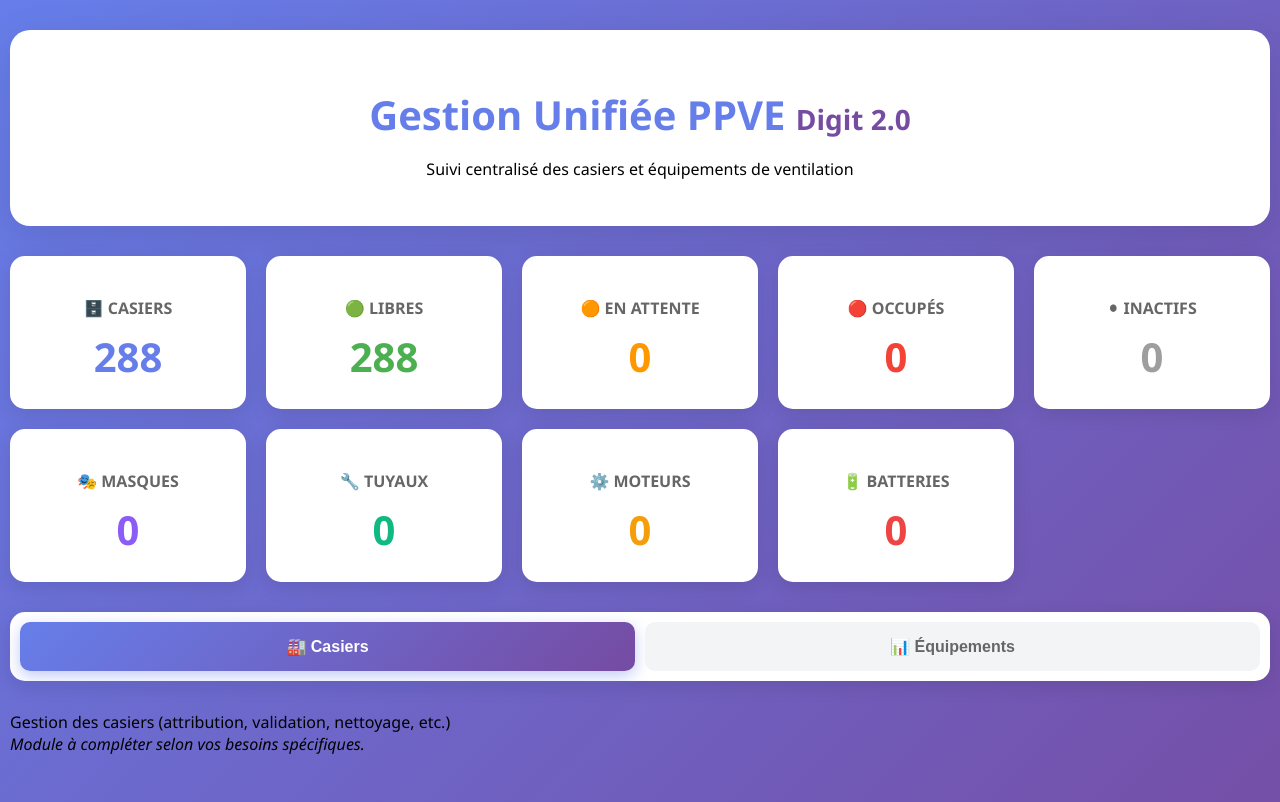
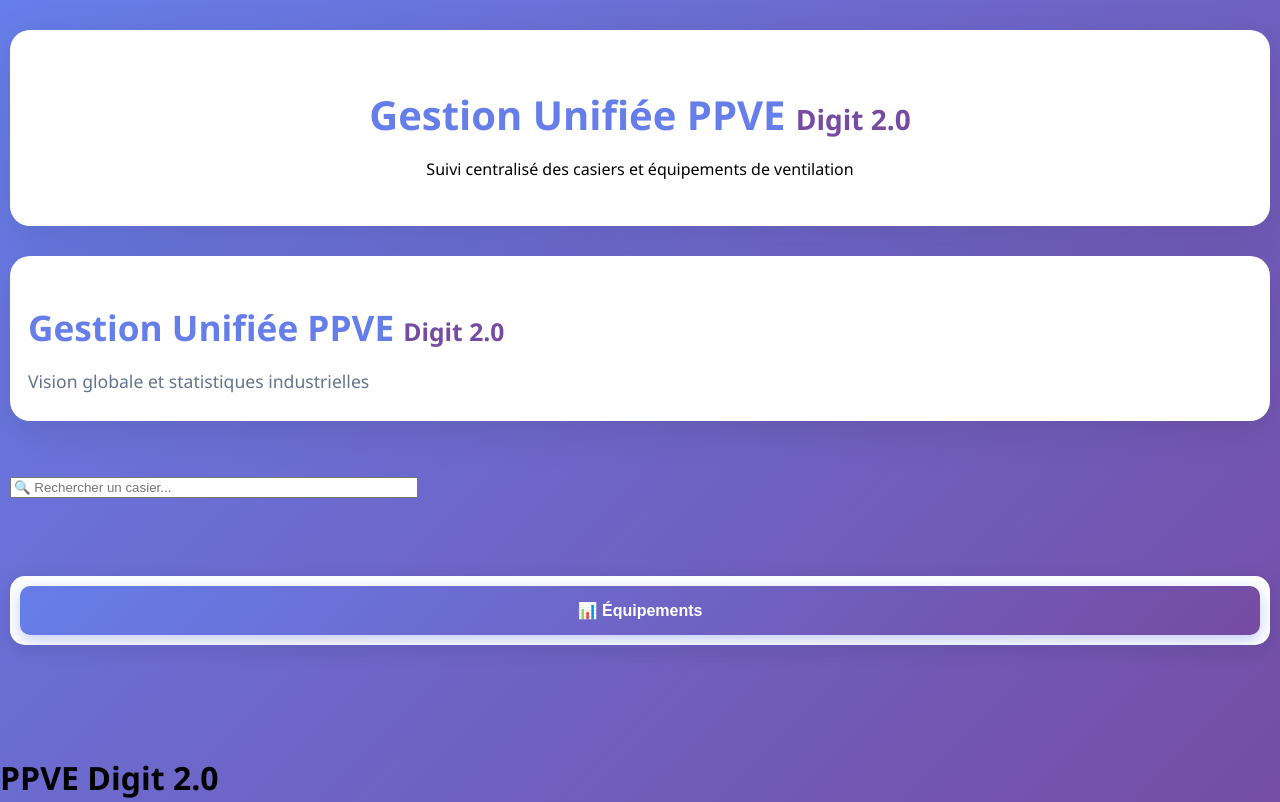
Before and after one commit to behui/Gestion-EPI, a plain HTML site: page index.html in a window 1280 px wide. Shown: the top 802 px of the page. Drawn offline with nearby package versions, Linux system fonts and the light colour scheme; a script that the page names is missing; a web font is replaced by a local one.

Commit message:
Enhance index.html with dashboard and search features
Added dashboard section with dynamic KPIs and search functionality for lockers.

```diff
--- a/index.html
+++ b/index.html
@@ -117,19 +117,28 @@
             <h1>Gestion Unifiée PPVE <span style="font-size:0.7em;color:#764ba2;">Digit 2.0</span></h1>
             <p>Suivi centralisé des casiers et équipements de ventilation</p>
         </div>
-        <div class="dashboard" id="dashboard">
-            <!-- KPIs dynamiques -->
+        <!-- DASHBOARD STYLE VITRINEMASQUE -->
+        <div id="dashboard-vitrine" style="margin-bottom:40px;">
+            <div style="background:white;border-radius:20px;padding:24px 18px 10px 18px;box-shadow:0 10px 40px rgba(0,0,0,0.10);margin-bottom:18px;">
+                <h1 style="color:#667eea;font-size:2.2em;font-weight:800;margin-bottom:6px;">Gestion Unifiée PPVE <span style="font-size:0.7em;color:#764ba2;">Digit 2.0</span></h1>
+                <p style="color:#64748b;font-size:1.1em;">Vision globale et statistiques industrielles</p>
+            </div>
+            <!-- STATS PLATEFORMES -->
+            <div id="stats-plateformes" style="display:grid;grid-template-columns:repeat(auto-fit,minmax(150px,1fr));gap:12px;margin-bottom:18px;"></div>
+            <!-- DASHBOARD STATUTS -->
+            <div id="statuts-grid" style="display:grid;grid-template-columns:repeat(auto-fit,minmax(140px,1fr));gap:12px;margin-bottom:18px;"></div>
+            <!-- RECHERCHE CASIERS -->
+            <div style="margin-bottom:18px;"><input id="search-casier" class="search-input" style="width:100%;max-width:400px;" placeholder="🔍 Rechercher un casier..." oninput="setCasiersSearch(this.value)"></div>
+            <!-- INFO RÉSULTATS -->
+            <div id="result-info" style="padding:12px 0 8px 0;color:#667eea;font-weight:700;"></div>
+            <!-- GRILLE CASIERS -->
+            <div id="casiers-grid" class="casiers-grid" style="display:grid;grid-template-columns:repeat(auto-fill,minmax(130px,1fr));gap:12px;"></div>
         </div>
+        <!-- Onglets équipements (Pika) -->
         <div class="tabs">
-            <button class="tab active" onclick="switchTab('casiers')">🏭 Casiers</button>
-            <button class="tab" onclick="switchTab('equipements')">📊 Équipements</button>
+            <button class="tab active" onclick="switchTab('equipements')">📊 Équipements</button>
         </div>
-        <div class="tab-content active" id="content-casiers">
-            <!-- Gestion des casiers (reprend et améliore gestion-casiers.html) -->
-            <div id="casiers-app"></div>
-        </div>
-        <div class="tab-content" id="content-equipements">
-            <!-- Gestion des équipements (reprend et améliore Antho.html) -->
+        <div class="tab-content active" id="content-equipements">
             <div id="equipements-app"></div>
         </div>
     </div>
```
